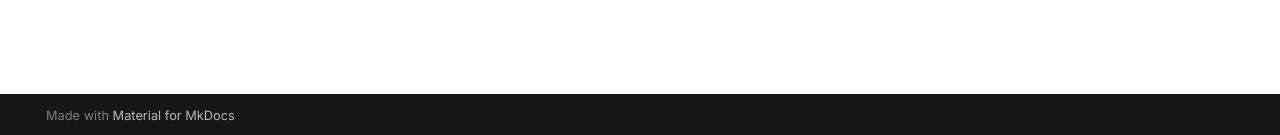
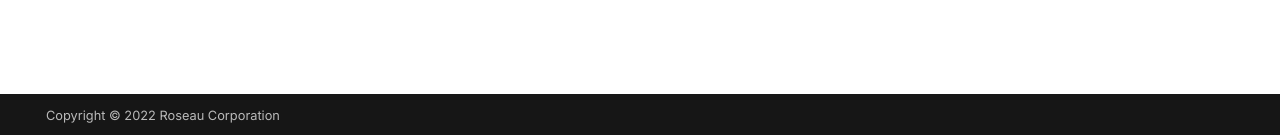
Before and after one commit to rbx-rosework/docs, an MkDocs documentation site: the page built from docs/index.md, in a window 1280 px wide. Shown: the part 762-897 px from the top of the page. Built offline with MkDocs 1.6.1 and Material for MkDocs 9.7.7, drawn with Linux system fonts in a browser that asks for light colours; comment, search, counter and statistics services are not loaded.

Commit message:
Mkdocs Config - Add footer info

```diff
--- a/mkdocs.yml
+++ b/mkdocs.yml
@@ -1,7 +1,9 @@
 site_name: Rosework
 site_url: https://rbx-rosework.github.io/docs
+
 nav:
     - Home: index.md
+
 theme:
     name: material
     icon:
@@ -16,3 +18,7 @@ theme:
 
 repo_url: https://github.com/rbx-rosework/core
 repo_name: Rosework/Core
+
+extra:
+    generator: false
+copyright: Copyright &copy; 2022 Roseau Corporation
```
